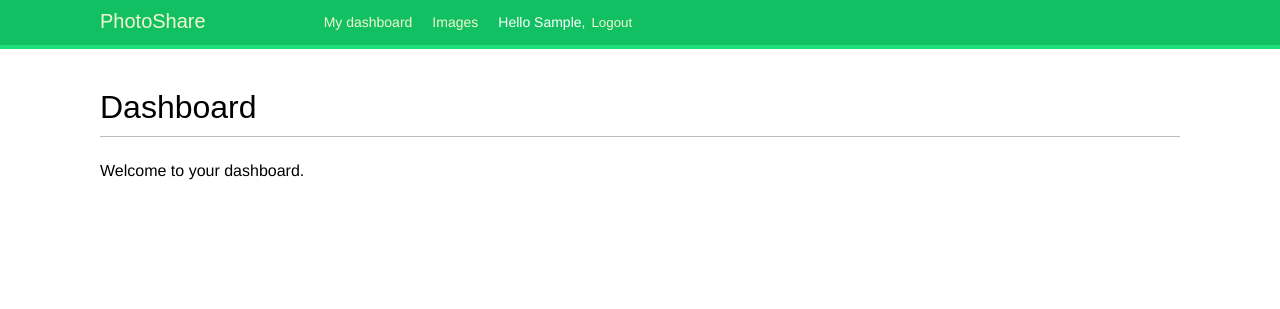
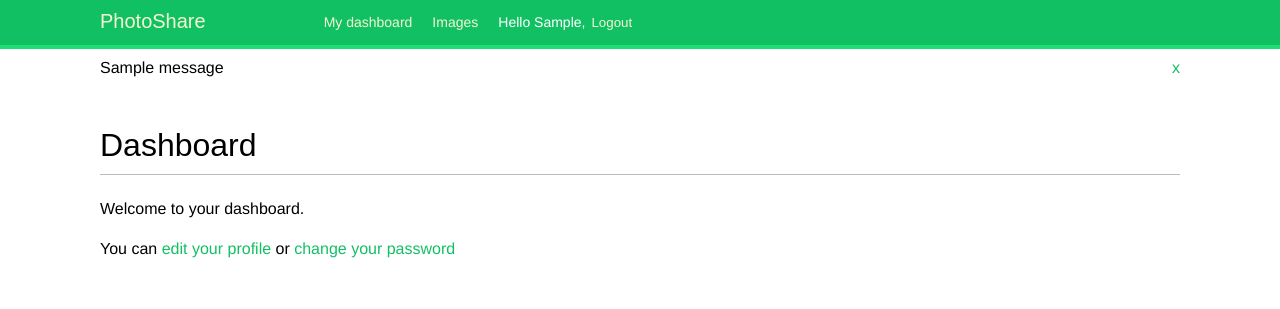
Before and after one commit to sheriifMahadi/photoshare, a Django app: page /account/ in a window 1280 px wide. Shown: the top 309 px of the page. Run offline with Django 5.2, Linux system fonts and the light colour scheme; a user stored in the database is signed in; tables that the repository leaves empty hold one stand-in row (values such as "Sample post"); one stand-in notice (Sample message) is shown; some web fonts are replaced.

Commit message:
Add the django messages framework to show success or error messages to users

```diff
--- /dev/null
+++ b/account/authentication.py
@@ -0,0 +1,6 @@
+from django.contrib.auth.models import User
+
+class EmailAuthBackend:
+    """
+    Authenticate using an email address.
+    """
--- a/account/templates/account/dashboard.html
+++ b/account/templates/account/dashboard.html
@@ -5,4 +5,6 @@
 {% block content %}
     <h1>Dashboard</h1>
     <p>Welcome to your dashboard.</p>
+    You can <a href="{% url "edit" %}">edit your
+        profile</a> or <a href="{% url "password_change" %}">change your password</a>
 {% endblock %}
--- a/account/templates/base.html
+++ b/account/templates/base.html
@@ -36,6 +36,16 @@
                 {% endif %}
             </span>
     </div>
+    {% if messages %}
+        <ul class="messages">
+            {% for message in messages %}
+                <li class="{{ messages.tags}}">
+                    {{ message | safe }}
+                    <a href="#" class="close">x</a>
+                </li>
+                {% endfor %}
+        </ul>
+        {% endif %}
     <div id="content">
         {% block content %}
         {% endblock %}
--- a/account/views.py
+++ b/account/views.py
@@ -1,6 +1,7 @@
 from django.shortcuts import render
 from django.contrib.auth import authenticate, login
 from django.http import HttpResponse
+from django.contrib import messages
 from django.contrib.auth.decorators import login_required
 from .forms import (
     LoginForm,
@@ -81,6 +82,12 @@ def edit(request):
         if user_form.is_valid() and profile_form.is_valid():
             user_form.save()
             profile_form.save()
+            messages.success(
+                request,
+                'Profile updated successfully'
+            )
+        else:
+            messages.error(request, 'Error updating your profile')
     else:
         user_form = UserEditForm(instance=request.user)
         profile_form = ProfileEditForm(instance=request.user.profile)
```
